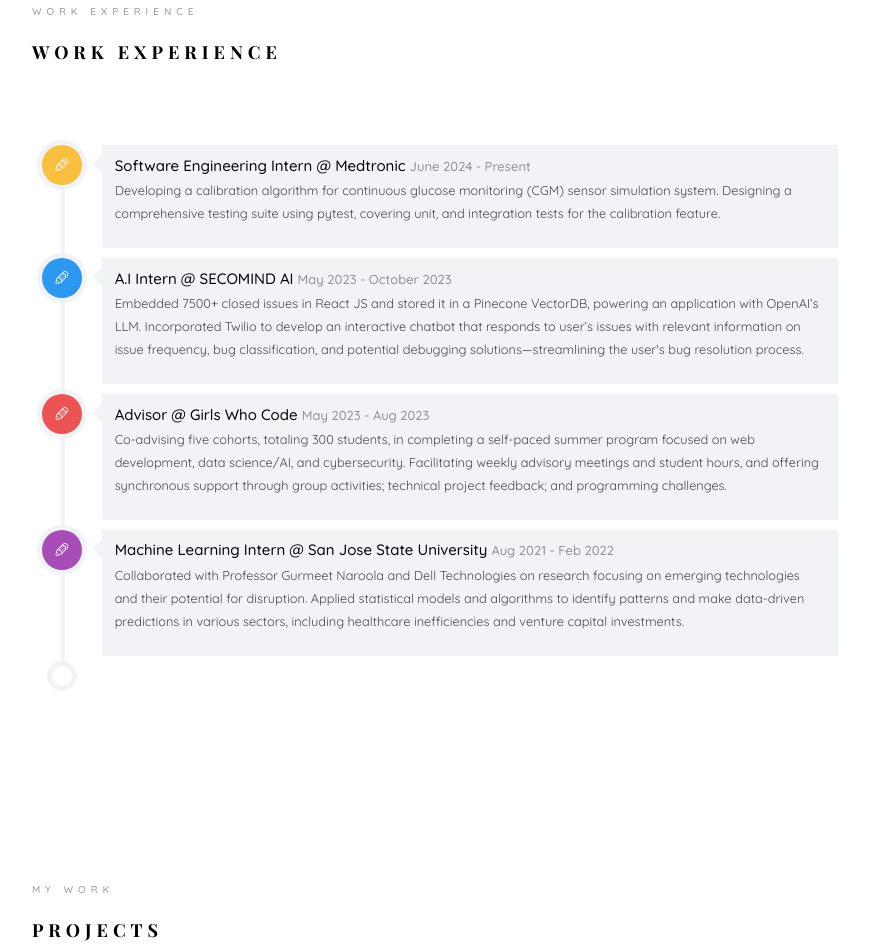
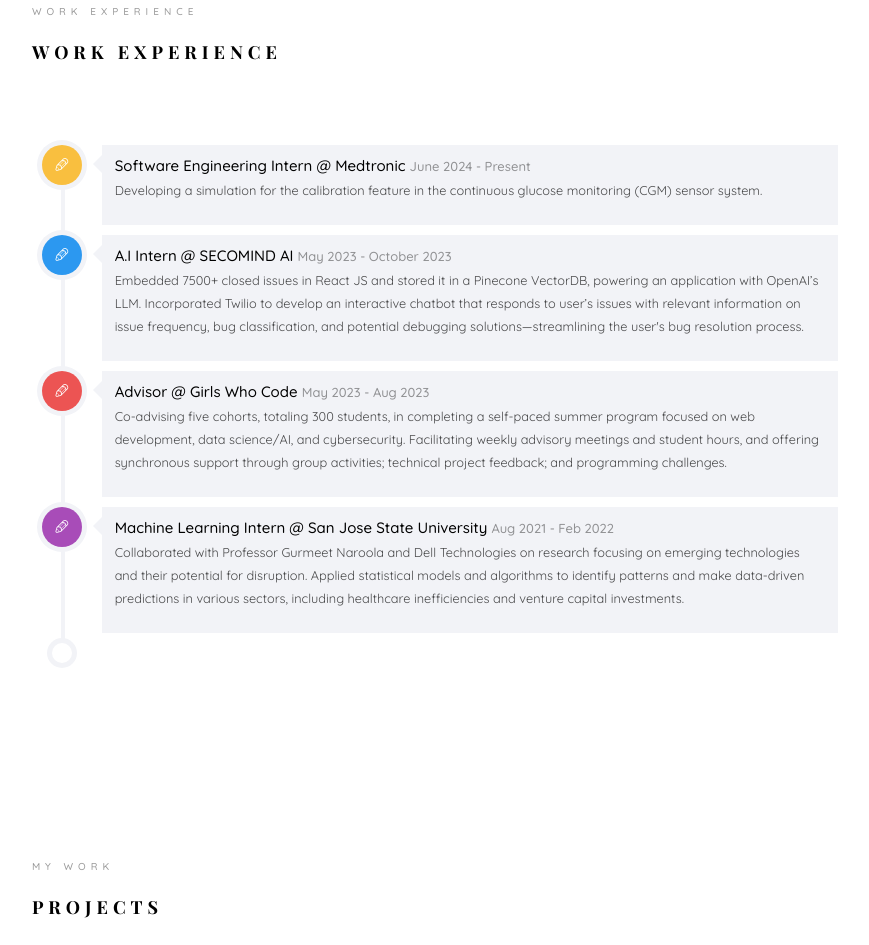
Before and after one commit to shanayamalik/portfolio, a plain HTML site: page index.html in a window 1280 px wide. Shown: the part 2396-3341 px from the top of the page, without its empty margins (355-1224 px from the left). Drawn offline with nearby package versions, Linux system fonts and the light colour scheme; files whose address does not match are found by name; a web font is replaced by a local one.

Commit message:
Update index.html

```diff
--- a/index.html
+++ b/index.html
@@ -313,7 +313,7 @@ Copyright <script>document.write(new Date().getFullYear());</script> All Rights
 
 					               <div class="timeline-label">
 					                  <h2><a href="#">Software Engineering Intern @ Medtronic </a> <span>June 2024 - Present</span></h2>
-					                  <p>Developing a calibration algorithm for continuous glucose monitoring (CGM) sensor simulation system. Designing a comprehensive testing suite using pytest, covering unit, and integration tests for the calibration feature.</p>
+					                  <p>Developing a simulation for the calibration feature in the continuous glucose monitoring (CGM) sensor system.</p>
 					               </div>
 					            </div>
 					         </article>
```
